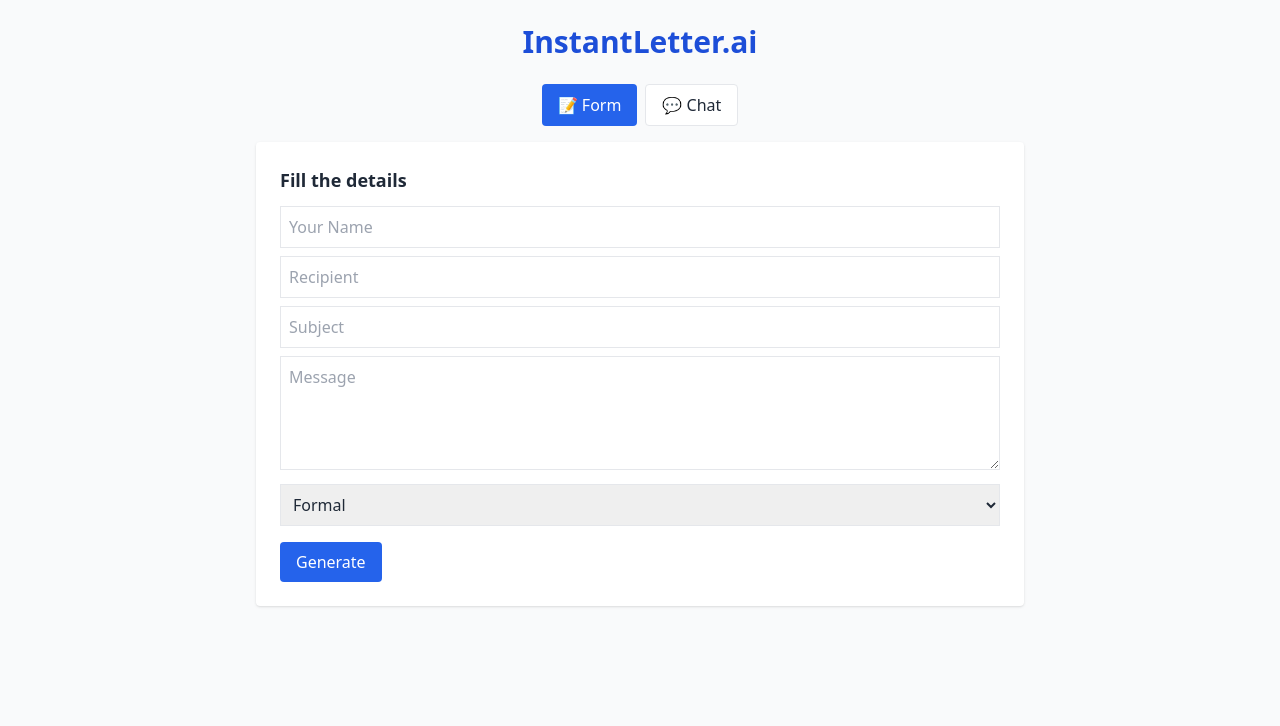
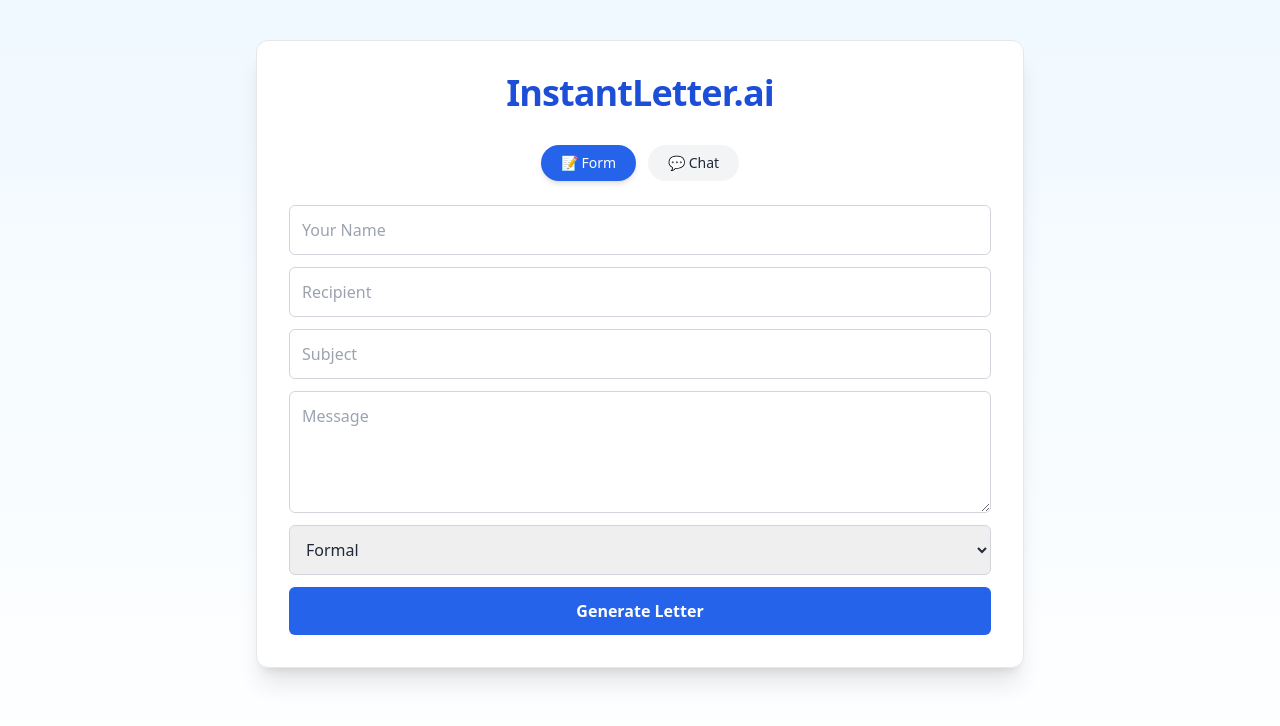
Before and after one commit to uzair-dev123/instantletter-ai-v1, a React (Vite) app: page / in a window 1280 px wide. Shown: the top 726 px of the page. Built offline with nearby package versions, Linux system fonts and the light colour scheme.

Commit message:
Update App.jsx

```diff
--- a/src/App.jsx
+++ b/src/App.jsx
@@ -1,5 +1,3 @@
-""// instantletter_webapp updated version with form & chat assistant
-
 import React, { useState } from 'react';
 
 function App() {
@@ -57,49 +55,52 @@
   };
 
   return (
-    <div className="min-h-screen bg-gray-50 px-4 py-6 text-gray-800">
-      <div className="max-w-3xl mx-auto">
-        <h1 className="text-3xl font-bold text-center mb-6 text-blue-700">InstantLetter.ai</h1>
+    <div className="min-h-screen bg-gradient-to-b from-sky-50 to-white px-4 py-10 text-gray-800 font-sans">
+      <div className="max-w-3xl mx-auto rounded-xl shadow-xl border border-gray-200 bg-white p-8">
+        <h1 className="text-4xl font-extrabold text-center mb-8 text-blue-700 tracking-tight">InstantLetter.ai</h1>
 
-        <div className="flex justify-center mb-4 gap-2">
-          <button onClick={() => setTab('form')} className={`px-4 py-2 rounded ${tab === 'form' ? 'bg-blue-600 text-white' : 'bg-white border'}`}>📝 Form</button>
-          <button onClick={() => setTab('chat')} className={`px-4 py-2 rounded ${tab === 'chat' ? 'bg-blue-600 text-white' : 'bg-white border'}`}>💬 Chat</button>
+        <div className="flex justify-center mb-6 gap-3">
+          <button onClick={() => setTab('form')} className={`px-5 py-2 text-sm font-medium rounded-full transition duration-200 ${tab === 'form' ? 'bg-blue-600 text-white shadow-md' : 'bg-gray-100 hover:bg-blue-100'}`}>📝 Form</button>
+          <button onClick={() => setTab('chat')} className={`px-5 py-2 text-sm font-medium rounded-full transition duration-200 ${tab === 'chat' ? 'bg-blue-600 text-white shadow-md' : 'bg-gray-100 hover:bg-blue-100'}`}>💬 Chat</button>
         </div>
 
         {tab === 'form' ? (
-          <div className="bg-white p-6 rounded shadow">
-            <h2 className="text-lg font-semibold mb-3">Fill the details</h2>
-            <input className="w-full border p-2 mb-2" name="name" placeholder="Your Name" value={formData.name} onChange={handleInputChange} />
-            <input className="w-full border p-2 mb-2" name="recipient" placeholder="Recipient" value={formData.recipient} onChange={handleInputChange} />
-            <input className="w-full border p-2 mb-2" name="subject" placeholder="Subject" value={formData.subject} onChange={handleInputChange} />
-            <textarea className="w-full border p-2 mb-2" name="message" placeholder="Message" rows={4} value={formData.message} onChange={handleInputChange} />
-            <select className="w-full border p-2 mb-4" name="tone" value={formData.tone} onChange={handleInputChange}>
+          <div className="space-y-4">
+            <div className="grid gap-3">
+              <input className="w-full border border-gray-300 p-3 rounded-md focus:outline-none focus:ring-2 focus:ring-blue-300" name="name" placeholder="Your Name" value={formData.name} onChange={handleInputChange} />
+              <input className="w-full border border-gray-300 p-3 rounded-md" name="recipient" placeholder="Recipient" value={formData.recipient} onChange={handleInputChange} />
+              <input className="w-full border border-gray-300 p-3 rounded-md" name="subject" placeholder="Subject" value={formData.subject} onChange={handleInputChange} />
+              <textarea className="w-full border border-gray-300 p-3 rounded-md" name="message" placeholder="Message" rows={4} value={formData.message} onChange={handleInputChange} />
+              <select className="w-full border border-gray-300 p-3 rounded-md" name="tone" value={formData.tone} onChange={handleInputChange}>
                 <option>Formal</option>
                 <option>Friendly</option>
                 <option>Apologetic</option>
                 <option>Grateful</option>
                 <option>Assertive</option>
               </select>
-            <button onClick={generateLetter} className="bg-blue-600 text-white px-4 py-2 rounded">Generate</button>
+              <button onClick={generateLetter} className="w-full bg-blue-600 hover:bg-blue-700 text-white font-semibold py-3 rounded-md transition duration-150">Generate Letter</button>
+            </div>
+
             {letterOutput && (
-              <div className="mt-4 border p-4 bg-gray-100 rounded whitespace-pre-wrap">{letterOutput}</div>
+              <div className="mt-6 p-5 bg-blue-50 border border-blue-100 rounded-lg whitespace-pre-wrap text-sm text-gray-700">
+                {letterOutput}
+              </div>
             )}
           </div>
         ) : (
-          <div className="bg-white p-6 rounded shadow">
-            <h2 className="text-lg font-semibold mb-3">Chat with AI</h2>
-            <div className="h-64 overflow-y-auto border p-3 mb-3 bg-gray-50 rounded">
+          <div className="space-y-4">
+            <div className="h-64 overflow-y-auto border border-gray-200 bg-gray-50 p-4 rounded-md">
               {chatMessages.map((msg, idx) => (
-                <div key={idx} className={`mb-2 ${msg.role === 'user' ? 'text-right' : 'text-left'}`}>
-                  <span className={`inline-block px-3 py-2 rounded ${msg.role === 'user' ? 'bg-blue-100' : 'bg-gray-200'}`}>
+                <div key={idx} className={`mb-3 ${msg.role === 'user' ? 'text-right' : 'text-left'}`}>
+                  <span className={`inline-block px-4 py-2 rounded-lg text-sm ${msg.role === 'user' ? 'bg-blue-100 text-blue-900' : 'bg-gray-200 text-gray-700'}`}>
                     {msg.content}
                   </span>
                 </div>
               ))}
             </div>
             <div className="flex gap-2">
-              <input className="flex-1 border p-2 rounded" placeholder="Type a message..." value={userInput} onChange={(e) => setUserInput(e.target.value)} onKeyDown={(e) => e.key === 'Enter' && handleChatSubmit()} />
-              <button onClick={handleChatSubmit} className="bg-blue-600 text-white px-4 py-2 rounded">Send</button>
+              <input className="flex-1 border border-gray-300 p-3 rounded-md" placeholder="Type your request..." value={userInput} onChange={(e) => setUserInput(e.target.value)} onKeyDown={(e) => e.key === 'Enter' && handleChatSubmit()} />
+              <button onClick={handleChatSubmit} className="bg-blue-600 hover:bg-blue-700 text-white px-4 rounded-md">Send</button>
             </div>
           </div>
         )}
@@ -109,4 +110,3 @@
 }
 
 export default App;
-""
```
Lines whose indentation alone changed are shown as unchanged.
